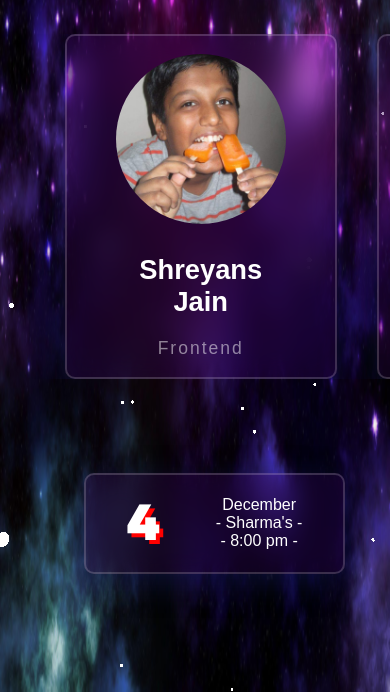
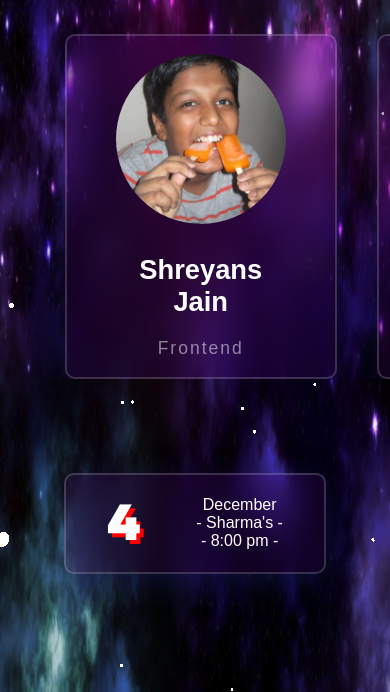
Before and after one commit to sxmawl/DVM-farewell-2022, a website built with Vite: page index.html in a window 390 px wide. Shown: the part 152-844 px from the top of the page. Built offline with nearby package versions, Linux system fonts and the light colour scheme; animation ran at ten frames a second; a web font is replaced by a local one.

Commit message:
alignment date fix

```diff
--- a/style.css
+++ b/style.css
@@ -228,7 +228,7 @@ img {
     position: fixed;
     margin-left: auto;
     margin-right: auto;
-    left: 10vw;
+    left: 0vw;
     right: 0;
     text-align: center;
     width: 60%;
```
